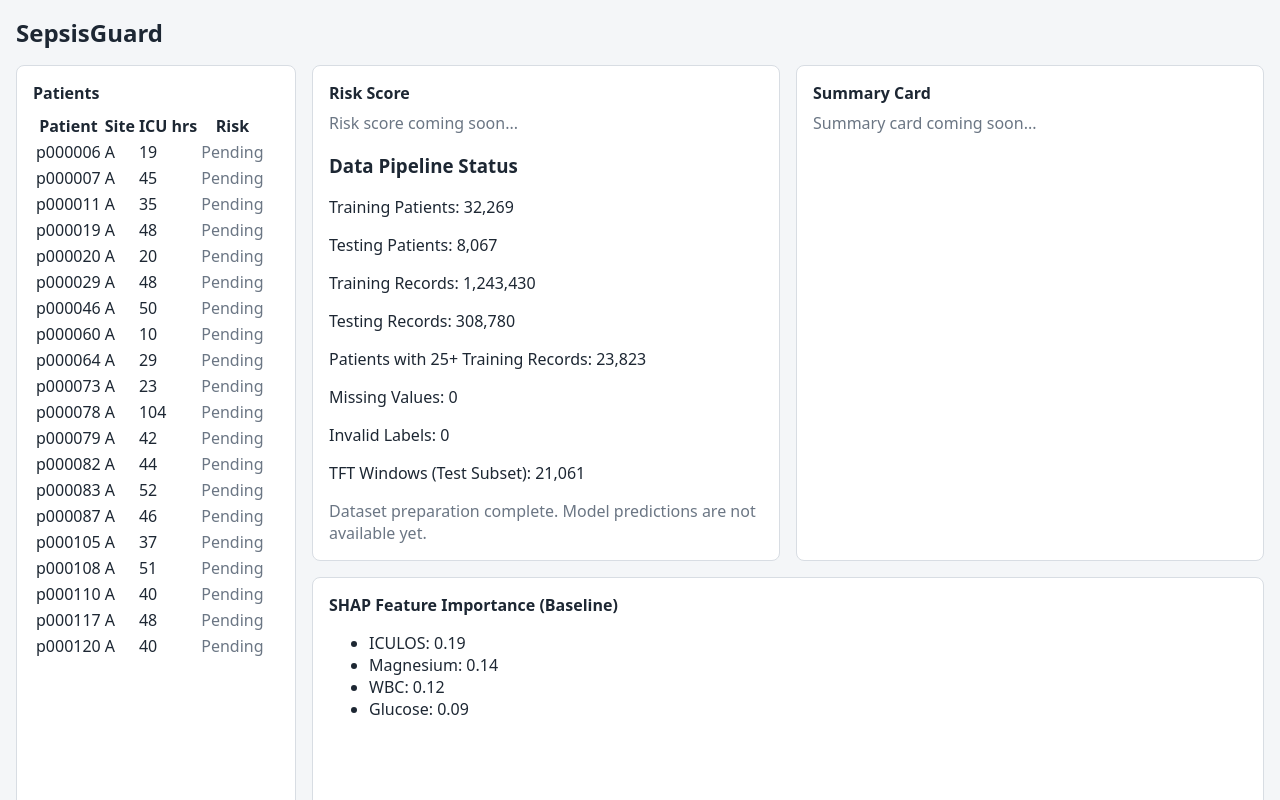
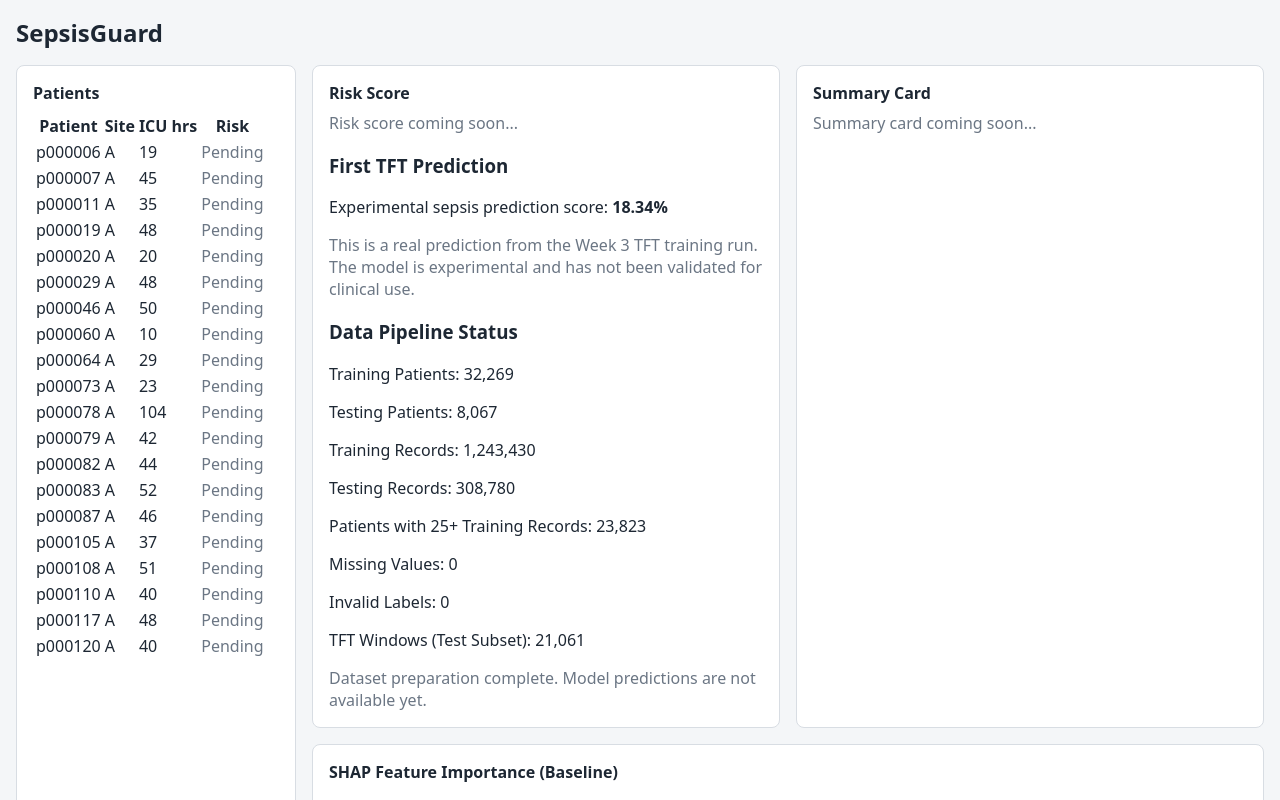
Before and after one commit to aisutd/sepsisguard, a React app in the folder frontend/: page / in a window 1280 px wide. Shown: the top 800 px of the page. Built offline with nearby package versions, Linux system fonts and the light colour scheme; the HTML template or start-up script is replaced by a standard one.

Commit message:
Display first TFT prediction in RiskScore

```diff
--- a/frontend/src/components/RiskScore.jsx
+++ b/frontend/src/components/RiskScore.jsx
@@ -23,6 +23,17 @@ function RiskScore() {
 
             <p className="placeholder">
                 Risk score coming soon...
+            </p>
+
+            <h3>First TFT Prediction</h3>
+
+            <p>
+                Experimental sepsis prediction score: <strong>18.34%</strong>
+            </p>
+
+            <p className="placeholder">
+                This is a real prediction from the Week 3 TFT training run.
+                The model is experimental and has not been validated for clinical use.
             </p>
 
             <h3>Data Pipeline Status</h3>
```
